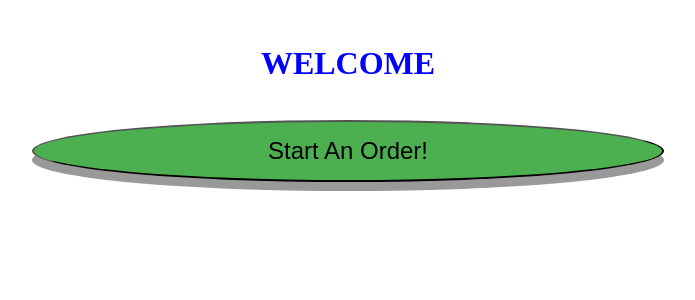
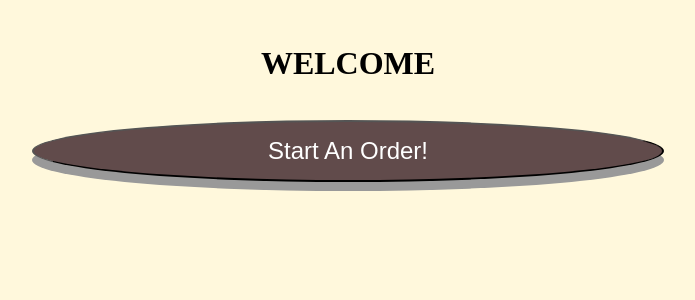
Before and after one commit to lindseyc/coffee2go, a PHP site: page /welcome.html in a window 1280 px wide. Shown: the top 300 px of the page, without its empty margins (292-987 px from the left). Run offline with PHP 8.4, Linux system fonts and the light colour scheme.

Commit message:
changed colors to fit coffee colors

```diff
--- a/home.css
+++ b/home.css
@@ -1,5 +1,5 @@
 button {
-	background-color: #4CAF50;
+	background-color: rgb(97, 75, 75);
 	font-size: 24px;
 	border-radius: 50%;
 	width: 50%;
@@ -7,8 +7,13 @@ button {
 	padding: 15px 25px;
 	cursor: pointer;
 	box-shadow: 0 9px #999;
+	color:white;
 	/*display: inline-block*/
 
+}
+
+body {
+	background:cornsilk;
 }
 
 .buttonWrap {
--- a/welcome.html
+++ b/welcome.html
@@ -5,7 +5,7 @@
 		header, footer {
 			padding: 1em;
     		color: white;
-    		background-color: white;
+
     		clear: left;
     		text-align: center;
 		}
@@ -15,7 +15,7 @@
 </head>
 <body>
 	<header>
-		<h1 style="color:blue;">WELCOME</h1>
+		<h1 style="color:black;">WELCOME</h1>
 	</header>
 
 	<!-- then put a giant button to "START ORDER" -->
```
